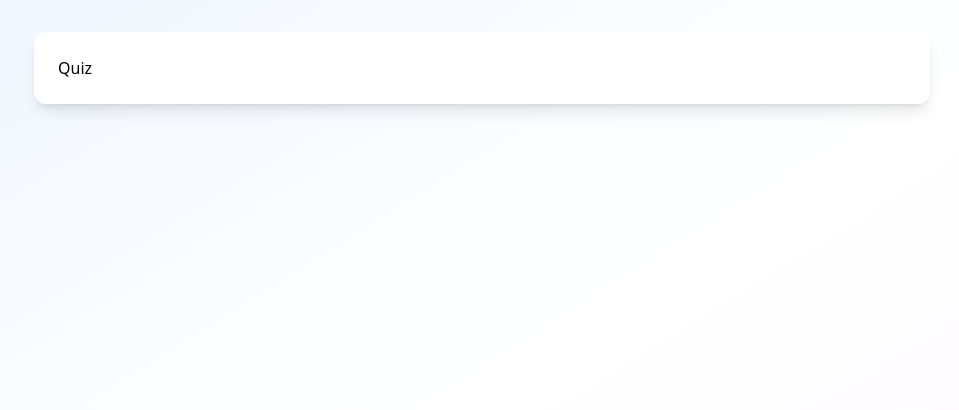
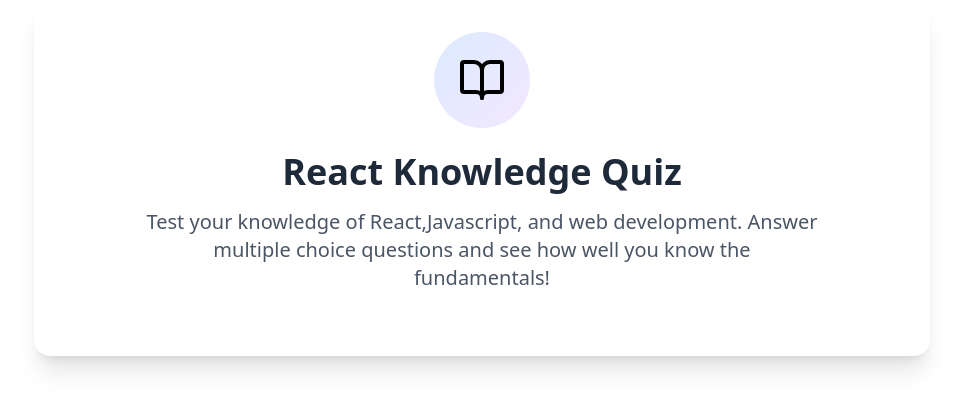
Before and after one commit to HarishKamuni/hrk_quiz_app, a React (Vite) app: page / in a window 1280 px wide. Shown: the top 410 px of the page, without its empty margins (158-1117 px from the left). Built offline with nearby package versions, Linux system fonts and the light colour scheme.

Commit message:
added Quizstart

```diff
--- a/src/components/Quiz.jsx
+++ b/src/components/Quiz.jsx
@@ -1,17 +1,19 @@
 import React from 'react';
+import QuizStart from './QuizStart';
 
 const Quiz = () => {
-    return (
-      //Quiz component
-    <div className="min-h-screen bg-gradient-to-br from-blue-50 via-white to-purple-50 py-8 px-4">
-      <div className="max-w-4xl mx-auto mb-8">
-        <div className="bg-white rounded-xl shadow-lg p-6">
-          <div className="flex flex-col md:flex-row md:items-center md:justify-between space-y-4 md:space-y-0">
-            <div className="flex-1">Quiz</div>
-          </div>
-        </div>
-      </div>
-    </div>
+  return (
+    <QuizStart />
+    //Quiz component
+    // <div className="min-h-screen bg-gradient-to-br from-blue-50 via-white to-purple-50 py-8 px-4">
+    //   <div className="max-w-4xl mx-auto mb-8">
+    //     <div className="bg-white rounded-xl shadow-lg p-6">
+    //       <div className="flex flex-col md:flex-row md:items-center md:justify-between space-y-4 md:space-y-0">
+    //         <div className="flex-1">Quiz</div>
+    //       </div>
+    //     </div>
+    //   </div>
+    // </div>
   );
 };
 
--- /dev/null
+++ b/src/components/QuizStart.jsx
@@ -0,0 +1,26 @@
+import React from 'react';
+import { BookOpen } from 'lucide-react';
+
+const QuizStart = () => {
+  return (
+    <div className="max-w-4xl mx-auto">
+      <div className="bg-white rounded-2xl shadow-xl p-8 text-center">
+        <div className="mb-8">
+          <div className="inline-flex items-center justify-center w-24 h-24 bg-gradient-to-br from-blue-100 to-purple-100 rounded-full mb-6">
+            <BookOpen className="w-12 h-12" />
+          </div>
+          <h1 className="text-4xl font-bold text-gray-800 mb-4">
+            React Knowledge Quiz
+          </h1>
+          <p className="text-xl text-gray-600 mb-8 max-w-2xl mx-auto">
+            Test your knowledge of React,Javascript, and web development. Answer
+            multiple choice questions and see how well you know the
+            fundamentals!
+          </p>
+        </div>
+      </div>
+    </div>
+  );
+};
+
+export default QuizStart;
```
